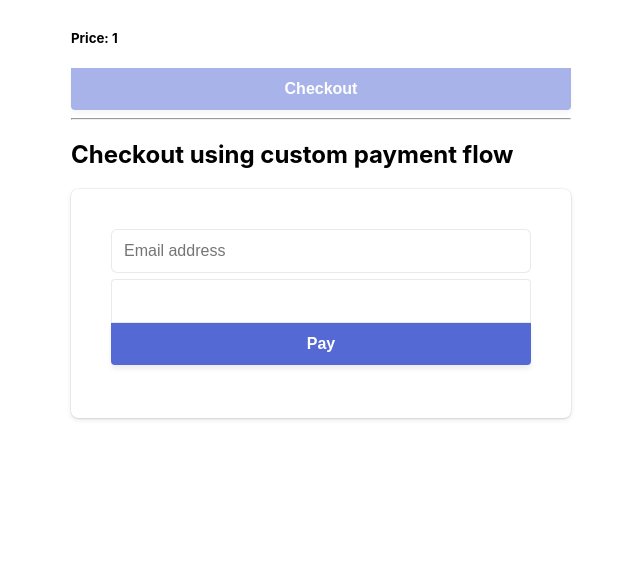
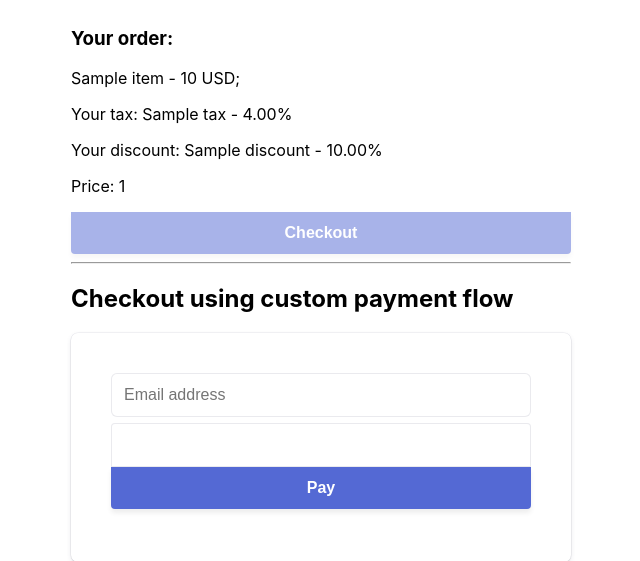
Before and after one commit to roman3222/django_stripe, a Django app: template stripe_django/shop_item/templates/buy_order.html in a window 1280 px wide. Shown: the top 561 px of the page, without its empty margins (327-967 px from the left). Run offline with Django 5.2, Linux system fonts and the light colour scheme; tables that the repository leaves empty hold one stand-in row (values such as "Sample post"); the template is opened without the code that fills it: values that come from a table or form of the project are taken from there, most other values are stand-ins (such as "Sample title", 1, 10 or a date in 2020); some libraries are stand-ins or nearby versions.

Commit message:
change buy_order.html

```diff
--- a/stripe_django/shop_item/templates/buy_order.html
+++ b/stripe_django/shop_item/templates/buy_order.html
@@ -174,8 +174,15 @@ button:disabled {
           alt="The cover of Stubborn Attachments"
         /> {% endcomment %}
         <div class="description">
-          <h3>{{ orders.items }}</h3>
-          <h5>Price: {{ total_amount }}</h5>
+          <h3>Your order:</h3>
+          {% for orders in order %}
+            {% for items in orders.items.all %}
+            <p>{{ items.name }} - {{ items.price }} {{ items.currency }};</p>
+          {% endfor %}
+            {% endfor %}
+          <p>Your tax: {{ tax }}</p>
+          <p> Your discount: {{ discount }}</p>
+          <p>Price: {{ total_amount }}</p>
         </div>
       </div>
       <button type="button" id="checkout-button">Checkout</button>
--- a/stripe_django/shop_item/views.py
+++ b/stripe_django/shop_item/views.py
@@ -72,6 +72,9 @@ def create_payment_intent(request, user_id):
 def pay_order(request, user_id):
     order = Order.objects.filter(user=user_id)
     total_amount = sum(order.total_price() for order in order)
+    discount = order.first().discount
+    tax = order.first().tax
+    all_items = [item for order in order for item in order.items.all()]
     client_secret = create_payment_intent(request, user_id)
     stripe_public_key = get_public_key()
     context = {
@@ -79,5 +82,8 @@ def pay_order(request, user_id):
         'stripe_public_key': stripe_public_key,
         'order': order,
         'total_amount': total_amount,
+        'all_items': all_items,
+        'discount': discount,
+        'tax': tax,
     }
     return render(request, 'buy_order.html', context)
```
